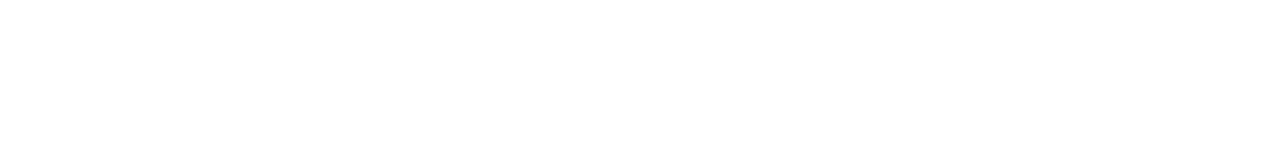
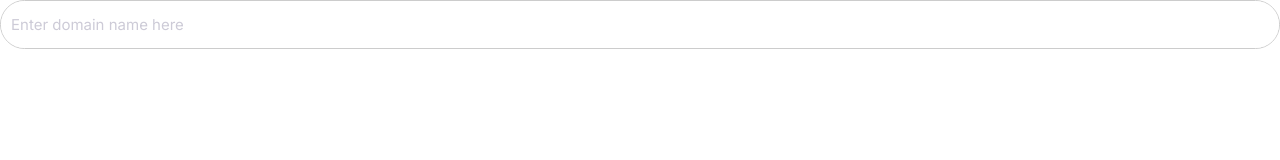
Before and after one commit to Khaled-AlKhateeb/Webycob, a plain HTML site: page index.html in a window 1280 px wide. Drawn offline with Linux system fonts and the light colour scheme.

Commit message:
Build second Inputs components

```diff
--- a/css/styles.css
+++ b/css/styles.css
@@ -4,6 +4,8 @@
     --color-accent: #ff3400;
     --color-headings: #1b0760;
     --color-body: #918ca4;
+    --color-border: #ccc;
+    --border-radius: 30px;
 }
 
 *,
@@ -240,3 +242,39 @@ a {
         font-size: 1.5rem;
     }
 }
+
+/* Inputs */
+.input {
+    border-radius: var(--border-radius);
+    border: 1px solid var(--color-border);
+    color: var(--color-headings);
+    font-size: 2rem;
+    outline: none;
+    padding: 1.5rem 3.5rem;
+}
+
+::placeholder {
+    color: #cdcbd7;
+}
+
+.input-group {
+    border: 1px solid var(--color-border);
+    border-radius: var(--border-radius);
+    display: flex;
+}
+
+.input-group .input {
+    padding: 1.5rem 1rem;
+    border: none;
+    flex-grow: 1;
+}
+
+.input-group .btn {
+    margin: 4px;
+}
+
+@media screen and (min-width: 1024px) {
+    .input {
+        font-size: 1.5rem;
+    }
+}
--- a/index.html
+++ b/index.html
@@ -11,6 +11,8 @@
     <link rel="stylesheet" href="css/normalize.css">
 </head>
 <body>
-
+    <div class="input-group">
+        <input type="text" class="input" placeholder="Enter domain name here">
+    </div>
 </body>
 </html>
```
Also changed, not shown: components/inputs.html (added, +3 -0 lines).
